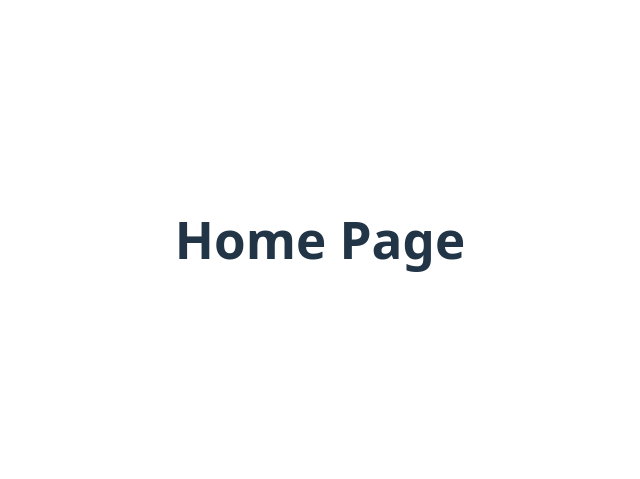
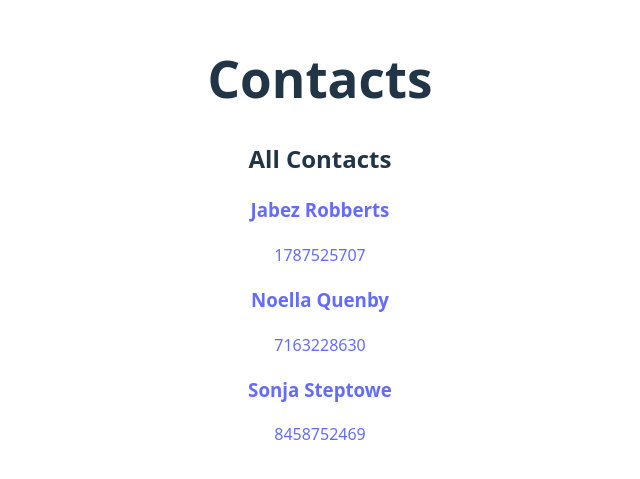
Before and after one commit to adelbbj/contact-management, a React (Vite) app: page / in a window 1280 px wide. Shown: the part 161-640 px from the top of the page, without its empty margins (320-960 px from the left). Built offline with nearby package versions, Linux system fonts and the light colour scheme.

Commit message:
feat(contacts-list): base of contact list implemented

```diff
--- /dev/null
+++ b/src/components/contact-card.tsx
@@ -0,0 +1,24 @@
+import { Link } from "react-router-dom";
+import type { Contact } from "../types";
+
+export default function ContactCard({
+  id,
+  first_name,
+  phone,
+  last_name,
+}: Partial<Contact>) {
+  return (
+    <Link to={`/contact/${id}`}>
+      <div
+        className={`p-4 rounded-lg border hover:shadow-md transition-shadow flex items-center gap-4`}
+      >
+        <div className="flex-1 min-w-0">
+          <h3 className="font-medium text-gray-900 truncate">
+            {first_name} {last_name}
+          </h3>
+          <p className="text-sm text-gray-500 truncate">{phone}</p>
+        </div>
+      </div>
+    </Link>
+  );
+}
--- /dev/null
+++ b/src/components/contacts-list.tsx
@@ -0,0 +1,18 @@
+import type { Contact } from "../types";
+import ContactCard from "./contact-card";
+
+export default function ContactsList({ contacts }: { contacts: Contact[] }) {
+  return (
+    <div>
+      {contacts.map((contact) => (
+        <ContactCard
+          key={`contact-item-${contact.id}`}
+          id={contact.id}
+          first_name={contact.first_name}
+          last_name={contact.last_name}
+          phone={contact.phone}
+        />
+      ))}
+    </div>
+  );
+}
--- a/src/pages/home-page.tsx
+++ b/src/pages/home-page.tsx
@@ -1,9 +1,64 @@
 import React from "react";
+import ContactsList from "../components/contacts-list";
 
 export const HomePage: React.FC = () => {
   return (
-    <div className="home-page">
-      <h1>Home Page</h1>
-    </div>
+    <main className="container mx-auto px-4 py-6 max-w-4xl">
+      <h1 className="text-2xl font-bold mb-6 md:text-3xl">Contacts</h1>
+
+      <div>
+        <h2>All Contacts</h2>
+        <ContactsList contacts={mockData} />
+      </div>
+    </main>
   );
 };
+
+const mockData = [
+  {
+    first_name: "Jabez",
+    last_name: "Robberts",
+    email: "jrobberts0@a8.net",
+    gender: "Genderfluid",
+    phone: "1787525707",
+    note: "Integer ac leo. Pellentesque ultrices mattis odio. Donec vitae nisi.",
+    telegram: "jrobberts0",
+    avatar:
+      "https://robohash.org/nihildictadistinctio.png?size=300x300&set=set1",
+    company: "Twitterwire",
+    address: null,
+    createdAt: 1637996519400,
+    updatedAt: 1637996519400,
+    id: 1,
+  },
+  {
+    first_name: "Noella",
+    last_name: "Quenby",
+    email: null,
+    gender: "Genderqueer",
+    phone: "7163228630",
+    note: "In hac habitasse platea dictumst. Etiam faucibus cursus urna. Ut tellus.",
+    telegram: "nquenby1",
+    avatar: "https://robohash.org/harumaperiamsed.png?size=300x300&set=set1",
+    company: "Twitterlist",
+    address: "50 Westend Circle",
+    createdAt: 1637996519400,
+    updatedAt: 1637996519400,
+    id: 2,
+  },
+  {
+    first_name: "Sonja",
+    last_name: "Steptowe",
+    email: "ssteptowe2@ow.ly",
+    gender: "Genderfluid",
+    phone: "8458752469",
+    note: "Cras non velit nec nisi vulputate nonummy. Maecenas tincidunt lacus at velit. Vivamus vel nulla eget eros elementum pellentesque.\n\nQuisque porta volutpat erat. Quisque erat eros, viverra eget, congue eget, semper rutrum, nulla. Nunc purus.",
+    telegram: "ssteptowe2",
+    avatar: "https://robohash.org/earumeumut.png?size=300x300&set=set1",
+    company: "Gigazoom",
+    address: "673 Browning Way",
+    createdAt: 1637996519400,
+    updatedAt: 1637996519400,
+    id: 3,
+  },
+];
```
